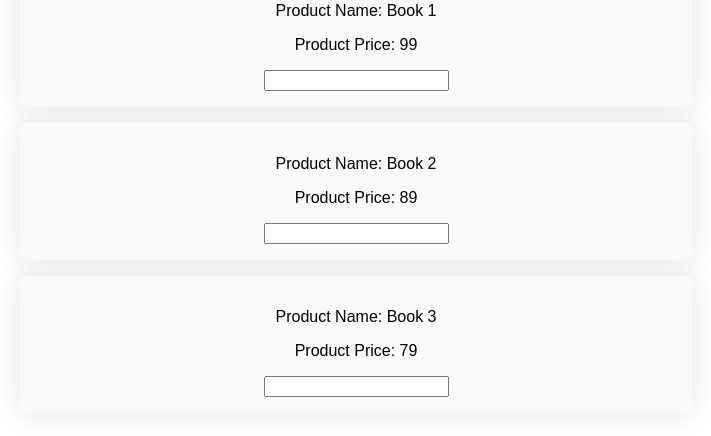
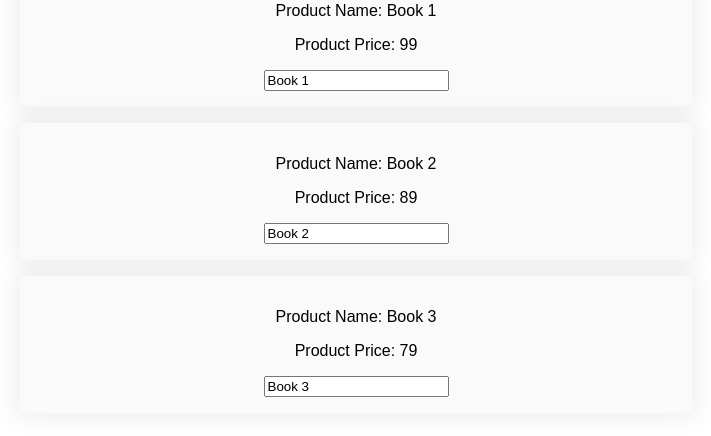
Before and after one commit to Epomis09/React-Redux-Training-Sadri, a React (Create React App) app: page / in a window 1280 px wide. Both pictures are taken after a click on the button "Show/Hide Products". Shown: the part 170-606 px from the top of the page, without its empty margins (284-995 px from the left). Built offline with nearby package versions, Linux system fonts and the light colour scheme.

Commit message:
32-dynamic-lists

```diff
--- a/src/App.js
+++ b/src/App.js
@@ -22,14 +22,18 @@ class App extends React.Component{
         })
     }
 
-    changeTitleHandler = (event) => {
-        this.setState({
-            products : [
-                { title: "Book 1", price: "59" },
-                { title: event.target.value, price: "59" },
-                { title: "Book 3", price: "59" }
-            ],
+    changeTitleHandler = (event, id) => {
+        const productIndex = this.state.products.findIndex((item) =>{
+            return item.id === id;
         })
+
+        const product = {...this.state.products[productIndex]};
+        product.title = event.target.value;
+
+        const products = [...this.state.products];
+        products[productIndex] = product;
+        this.setState({ products: products })
+
     }
 
     toggleProductHandler = () => {
@@ -65,6 +69,7 @@ class App extends React.Component{
                             click={() => this.deleteProductHandler(index)}
                             title={item.title}
                             price={item.price}
+                            change={(event) => {this.changeTitleHandler(event, item.id)}}
                             key={item.id}
                         />
                     })}
--- a/src/components/Product/Product.js
+++ b/src/components/Product/Product.js
@@ -6,7 +6,7 @@ const Product = (props) => {
         <p onClick={props.click}>Product Name: {props.title}</p>
         <p>Product Price: {props.price}</p>
         <p>{props.children}</p>
-        <input onChange={props.change} />
+        <input onChange={props.change} value={props.title}/>
     </div>
   )
 }
```
